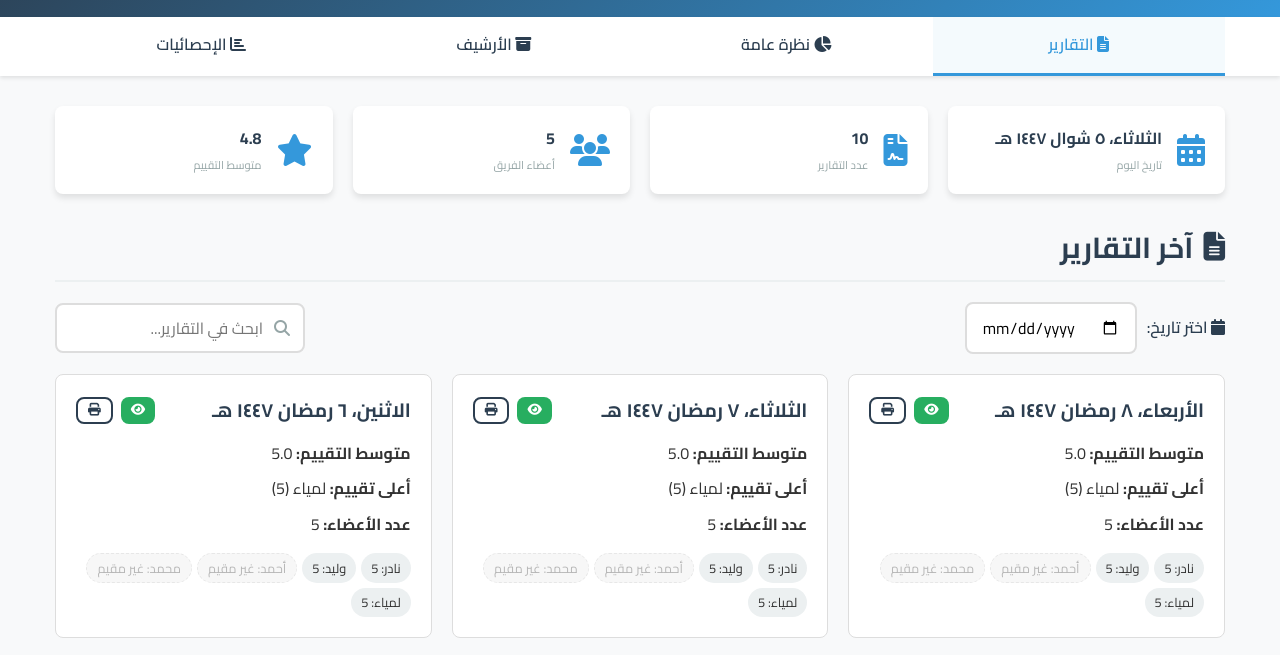
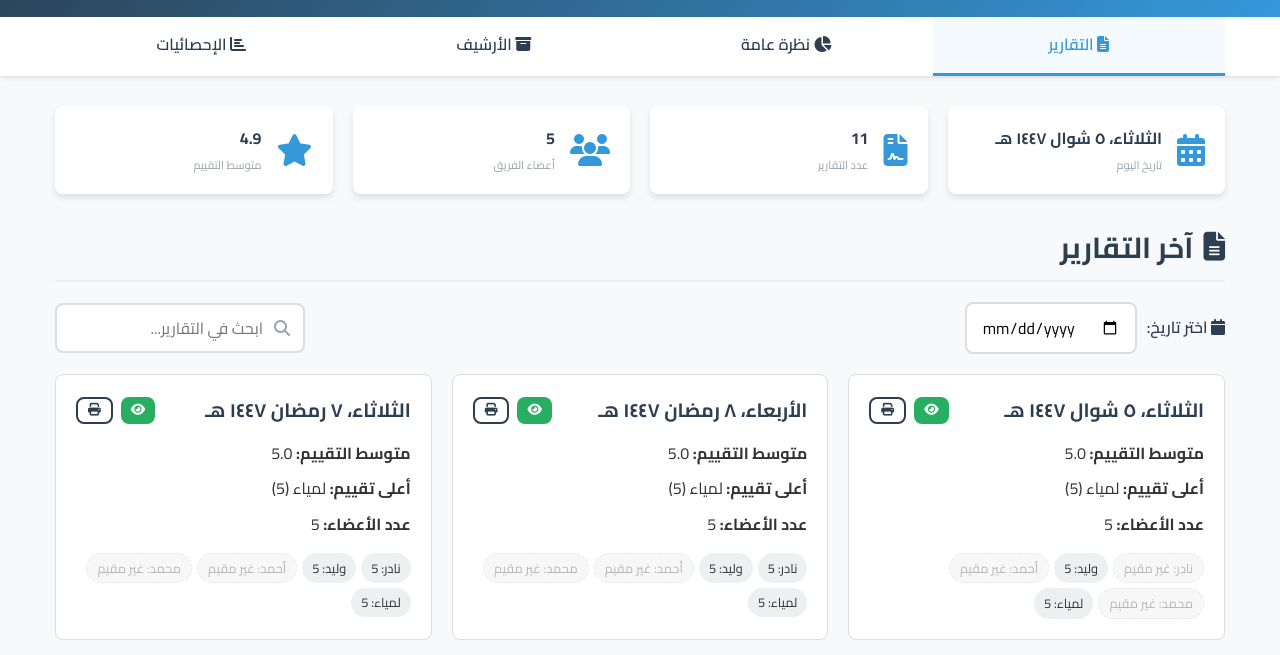
Before and after one commit to lamiaaezzatshahat-sys/Report-system, a plain HTML site: page index.html in a window 1280 px wide. Shown: the part 110-765 px from the top of the page. Drawn offline with nearby package versions, Linux system fonts and the light colour scheme.

Commit message:
تقرير  يوم  24-3

```diff
--- a/index.html
+++ b/index.html
@@ -579,8 +579,9 @@
                             "rating": 5,
                             "description": [
                                 "      ربط النظام بالكامل داخل التطبيق.",
-                                "التأكد من أن جميع العمليات تعمل بشكل صحيح."
-    ]
+                                "التأكد من أن جميع العمليات تعمل بشكل صحيح." ,
+                                "ادمن بانل مبدايا كده لادارة التراخيص وربط ال apis ب مشروع الكاميرات  المستخدم ميقدرش يفتح الابلكيشن غير مفتاح ترخيص احنا بندهوله واضفت api ل free trial  وانشاء واجهة التراخيص فى مشروع الكاميرات"
+                            ]
                         },
                         "وليد": {
                             "rating": 5,
@@ -651,8 +652,55 @@
                         }
                     },
 
-            }
+            },
+            {
+                "date": "2026-03-24",
+                "members": {
+                        "نادر": {
+                            "rating": 0,
+                            "description": [
+                                " هيشتغل بليل  علي تعديل  الصور   اللي بتطلع  غلط في عرض  الصور  الموثوقه  "
+                            ]
+                        },
+                        "وليد": {
+                            "rating": 5,
+                            "description": [
+                                "عمل  بحث  عن  اهم   النقط  المختلفه بين   الموقع  بتاعنا  والمواقع  المشابه  ",
+                                "عمل  سيرش  عن   files  storage ",
+                                "شغال  بيعمل  رن  علي   مع  بتوع  الدرسات  "
 
+
+                            ]
+                        },
+                        "أحمد": {
+                            "rating": 0,
+                            "description": [
+                                "عمل  تطوير   علي   app  "
+
+                            ]
+                        },
+                        "محمد": {
+                            "rating": 0,
+                            "description": [
+                                "ظبط  outolable websit        "  ,
+                                "feature زود  علي الويب  "      ,
+                                "جمع  صور  جديده  للموديل  وتاكد  من  موضوع marge   Data  with YOLo Data"
+                            ]
+                        },
+                        "لمياء": {
+                            "rating": 5,
+                            "description": [
+                                " عملت  متابعه  وميتنج  مع الشباب  طول اليوم  ",
+                                " خلصت  التعديلات  اللي  TLD   ناقص  بس   عمل  test   to serves  "
+
+
+
+                            ]
+                        }
+                    },
+
+
+                }
 
 
 
```
